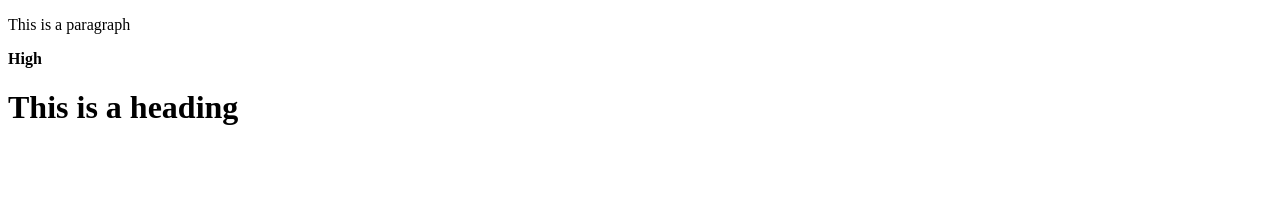
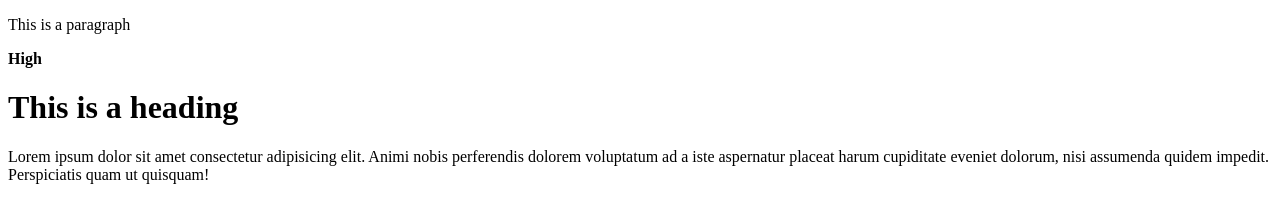
Before and after one commit to umamaheshmoola/practice, a plain HTML site: page index.html in a window 1280 px wide. Drawn offline with Linux system fonts and the light colour scheme.

Commit message:
modified files

```diff
--- a/index.html
+++ b/index.html
@@ -1,15 +1,20 @@
 <!DOCTYPE html>
 <html lang="en">
-<head>
-    <meta charset="UTF-8">
-    <meta http-equiv="X-UA-Compatible" content="IE=edge">
-    <meta name="viewport" content="width=device-width, initial-scale=1.0">
+  <head>
+    <meta charset="UTF-8" />
+    <meta http-equiv="X-UA-Compatible" content="IE=edge" />
+    <meta name="viewport" content="width=device-width, initial-scale=1.0" />
     <title>Document</title>
-</head>
-<body>
+  </head>
+  <body>
     <p>This is a paragraph</p>
     <span><b>High</b></span>
     <h1>This is a heading</h1>
-
-</body>
+    <p>
+      Lorem ipsum dolor sit amet consectetur adipisicing elit. Animi nobis
+      perferendis dolorem voluptatum ad a iste aspernatur placeat harum
+      cupiditate eveniet dolorum, nisi assumenda quidem impedit. Perspiciatis
+      quam ut quisquam!
+    </p>
+  </body>
 </html>
```
